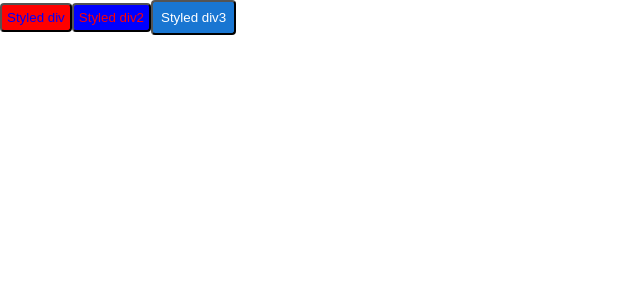
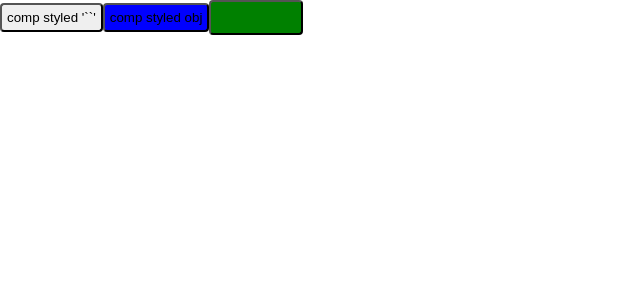
Before and after one commit to caions/rct-pratice-mui5, a React (Create React App) app: page / in a window 1280 px wide. Shown: the top 300 px of the page, without its empty margins (0-640 px from the left). Built offline with nearby package versions, Linux system fonts and the light colour scheme; the HTML template or start-up script is replaced by a standard one.

Commit message:
feat: add props to material component

```diff
--- a/src/component/index.tsx
+++ b/src/component/index.tsx
@@ -1,53 +1,36 @@
-import * as React from 'react';
 import { styled, createTheme, ThemeProvider } from '@mui/system';
 
-/* const MyComponent = styled('div')({
-  color: 'darkslategray',
-  backgroundColor: 'blue',
-  padding: 8,
+const MyComponent = styled('button')`
+  background-color: 'primary.main';
+  padding: 5px;
+  border-radius: 4px;
+`
+
+type InputProps = {
+  color?: 'red' | 'blue'
+}
+const MyComponent2 = styled('button')<InputProps>((props) => ({
+  background: props.color,
+  padding: 5,
   borderRadius: 4,
-}); */
+}))
 
-const customTheme = createTheme({
-  palette: {
-    primary: {
-      main: '#1976d2',
-      contrastText: 'white',
-    },
-  },
-});
 
 const MyThemeComponent = styled('button')(({ theme }) => ({
-  color: theme.palette.primary.contrastText,
-  backgroundColor: theme.palette.primary.main,
+  color: theme.palette.text.primary,
+  backgroundColor: theme.palette.text.primary,
   padding: theme.spacing(1),
   borderRadius: theme.shape.borderRadius,
 }));
 
-const MyComponent = styled('button')`
-  color: blue;
-  background-color: red;
-  padding: 5px;
-  border-radius: 4px;
-`
-
-const MyComponent2 = styled('button')({
-  color: 'red',
-  backgroundColor: 'blue',
-  padding: 5,
-  borderRadius: 4,
-})
 
 
-
-export const Dashboard = () => {
+export const Dashboard = (props: any) => {
   return (
     <>
-      <ThemeProvider theme={customTheme}>
-        <MyComponent>Styled div</MyComponent>
-        <MyComponent2>Styled div2</MyComponent2>
-        <MyThemeComponent>Styled div3</MyThemeComponent>
-      </ThemeProvider>
+      <MyComponent >comp styled '``'</MyComponent>
+      <MyComponent2 color={"blue"}>comp styled obj</MyComponent2>
+      <MyThemeComponent>comp theme</MyThemeComponent>
     </>
 
   )
--- a/src/theme/index.tsx
+++ b/src/theme/index.tsx
@@ -17,6 +17,12 @@ declare module '@mui/material/styles' {
 
 export const theme = createTheme({
   palette: {
+    common: {
+      black: "#d615b6"
+    },
+    text: {
+      primary: "green"
+    },
     primary: {
       main: '#ff0',
     },
```
